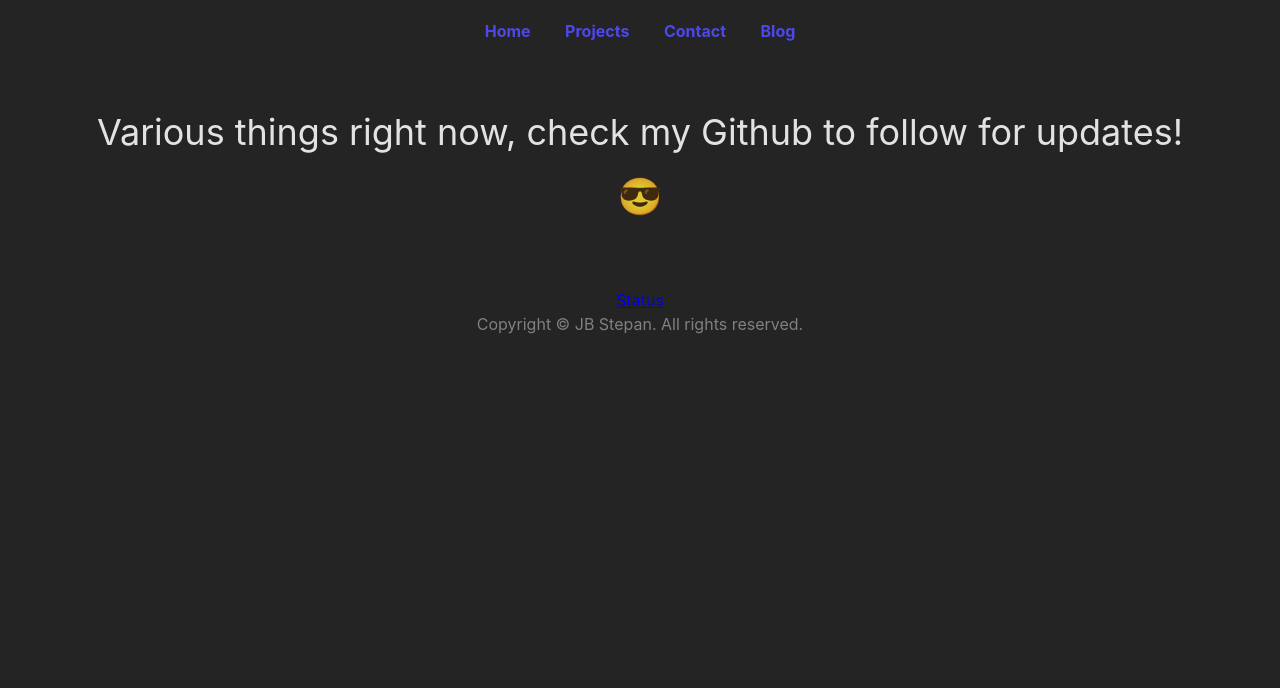
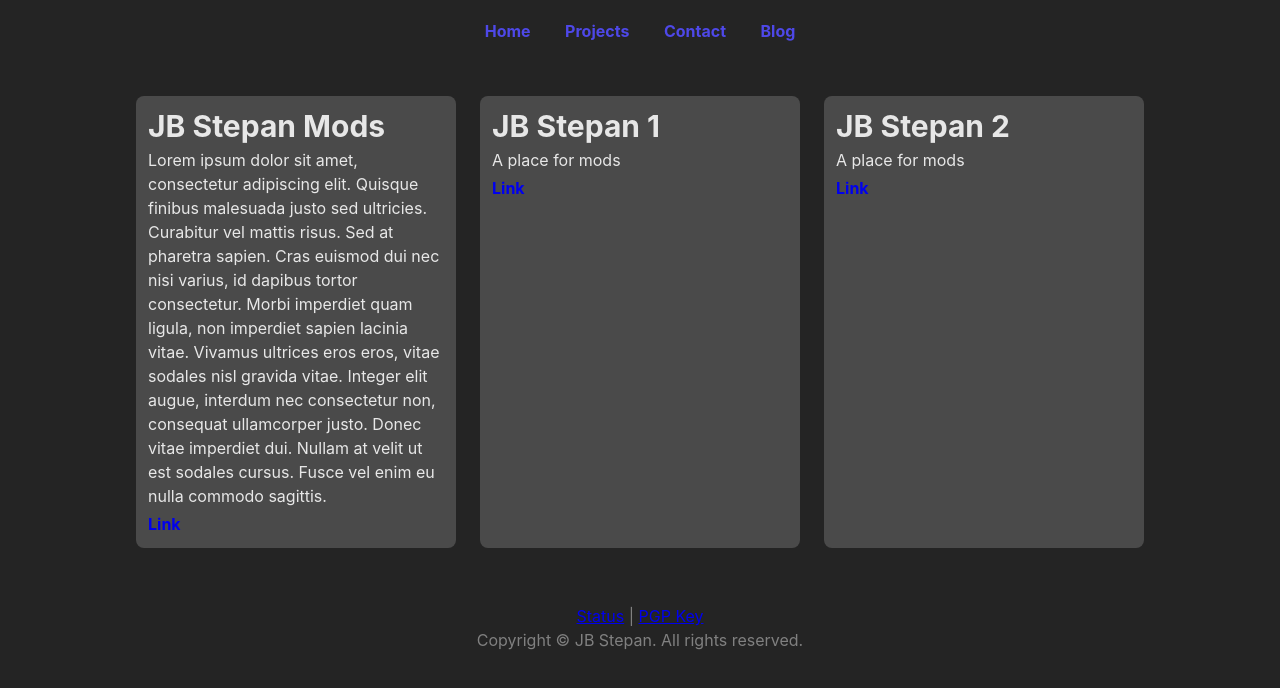
Before and after one commit to JBSEnterprises/JB-Site, a SvelteKit app: page /projects in a window 1280 px wide. Shown: the top 688 px of the page. Built offline with nearby package versions, Linux system fonts and the light colour scheme; some icons are missing.

Commit message:
Start rework on project page
Some work still needs to be done, but the framework for projects is up

```diff
--- a/package.json
+++ b/package.json
@@ -12,11 +12,11 @@
 	"devDependencies": {
 		"@sveltejs/adapter-auto": "^2.0.0",
 		"@sveltejs/kit": "^1.5.0",
-		"autoprefixer": "^10.4.17",
-		"postcss": "^8.4.35",
+		"autoprefixer": "^10.4.19",
+		"postcss": "^8.4.39",
 		"svelte": "^4.0.0",
 		"svelte-check": "^3.0.1",
-		"tailwindcss": "^3.4.1",
+		"tailwindcss": "^3.4.4",
 		"tslib": "^2.4.1",
 		"typescript": "^5.0.0",
 		"vite": "^4.3.0"
--- a/src/components/Footer.svelte
+++ b/src/components/Footer.svelte
@@ -2,8 +2,8 @@
   import SocialIcons from '@rodneylab/svelte-social-icons';
 </script>
 
-<main>
-    <a class="social-icon" href="https://www.github.com/jbstepan">
+<main class="mt-8">
+  <a class="social-icon" href="https://www.github.com/jbstepan">
     <SocialIcons network="github" fgColor="white"/>
   </a>
 
@@ -23,6 +23,9 @@
 
   <a href="https://jbstepan.statuspage.io">
     Status
+  </a> |
+  <a href="/pgp/jbstepan_public.asc">
+    PGP Key
   </a>
   <!-- -
   <a href="/terms">
--- /dev/null
+++ b/src/components/ProjectCard.svelte
@@ -0,0 +1,23 @@
+<script lang="ts">
+    export let name: string;
+    export let desc: string;
+    export let website: string;
+</script>
+
+<div class="basis-[25%] rounded-lg bg-[#4a4a4a] p-3 text-pretty text-start border-black">
+    <h1 class="text-3xl font-bold">{name}</h1>
+    <p class=" mt-1 mb-1">{desc}</p>
+    <a class="no-underline font-bold" href="{website}">Link</a>
+</div>
+
+<style>
+    div {
+        transition: 300ms;
+        transform: scale(1);
+    }
+
+    div:hover {
+        transition: 300ms;
+        transform: scale(1.2);
+    }
+</style>
--- a/src/routes/projects/+page.svelte
+++ b/src/routes/projects/+page.svelte
@@ -2,6 +2,15 @@
     import CommingSoonCard from "../../components/CommingSoonCard.svelte";
     import NavBar from "../../components/NavBar.svelte";
     import Footer from "../../components/Footer.svelte";
+    import ProjectCard from "../../components/ProjectCard.svelte";
+    import ComingSoon from "../../components/ComingSoon.svelte";
+
+    const projects = [
+        { name: "JB Stepan Mods", desc: "Lorem ipsum dolor sit amet, consectetur adipiscing elit. Quisque finibus malesuada justo sed ultricies. Curabitur vel mattis risus. Sed at pharetra sapien. Cras euismod dui nec nisi varius, id dapibus tortor consectetur. Morbi imperdiet quam ligula, non imperdiet sapien lacinia vitae. Vivamus ultrices eros eros, vitae sodales nisl gravida vitae. Integer elit augue, interdum nec consectetur non, consequat ullamcorper justo. Donec vitae imperdiet dui. Nullam at velit ut est sodales cursus. Fusce vel enim eu nulla commodo sagittis.", website: "mods.jbstepan.com"},
+        { name: "JB Stepan 1", desc: "A place for mods", website: "mods.jbstepan.com"},
+        { name: "JB Stepan 2", desc: "A place for mods", website: "mods.jbstepan.com"},
+    ]
+
 </script>
 
 <svelte:head>
@@ -10,11 +19,12 @@
 
 <NavBar />
 
-<main class="mt-[6rem] justify-center text-center">
+<main class="mt-[6rem]">
 
-    <div class="p-4 pb-[3rem]">
-        <h1 class="text-4xl">Various things right now, check my Github to follow for updates!</h1> <br>
-        <h1 class="text-4xl">😎</h1>
+    <div class="flex justify-center flex-row flex-wrap gap-6 mt-4">
+        { #each projects as pro }
+            <ProjectCard name={pro.name} desc={pro.desc} website={pro.website} />
+        {/each}
     </div>
 
     <Footer />
```
Also changed, not shown: src/routes/+page.svelte (+0 -27 lines), 1 other file (tests, documents, lock files or other folders).
